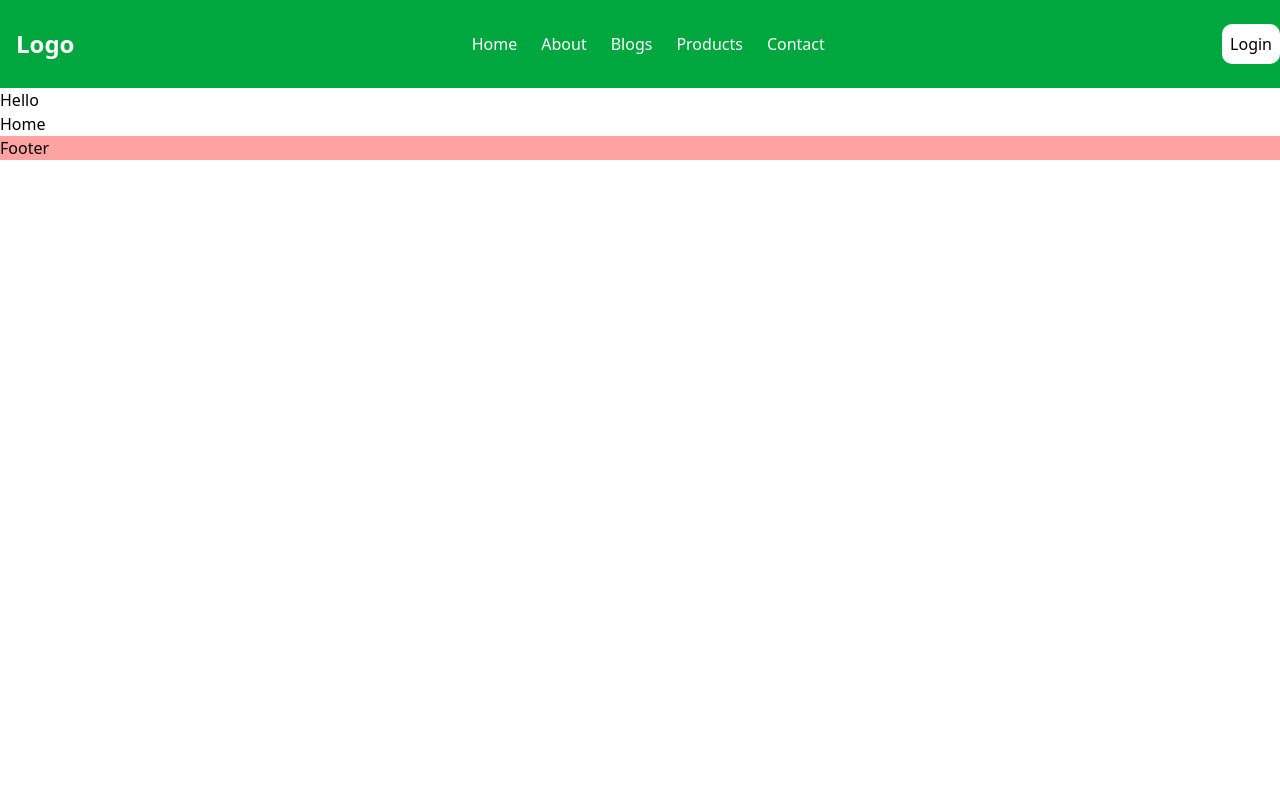
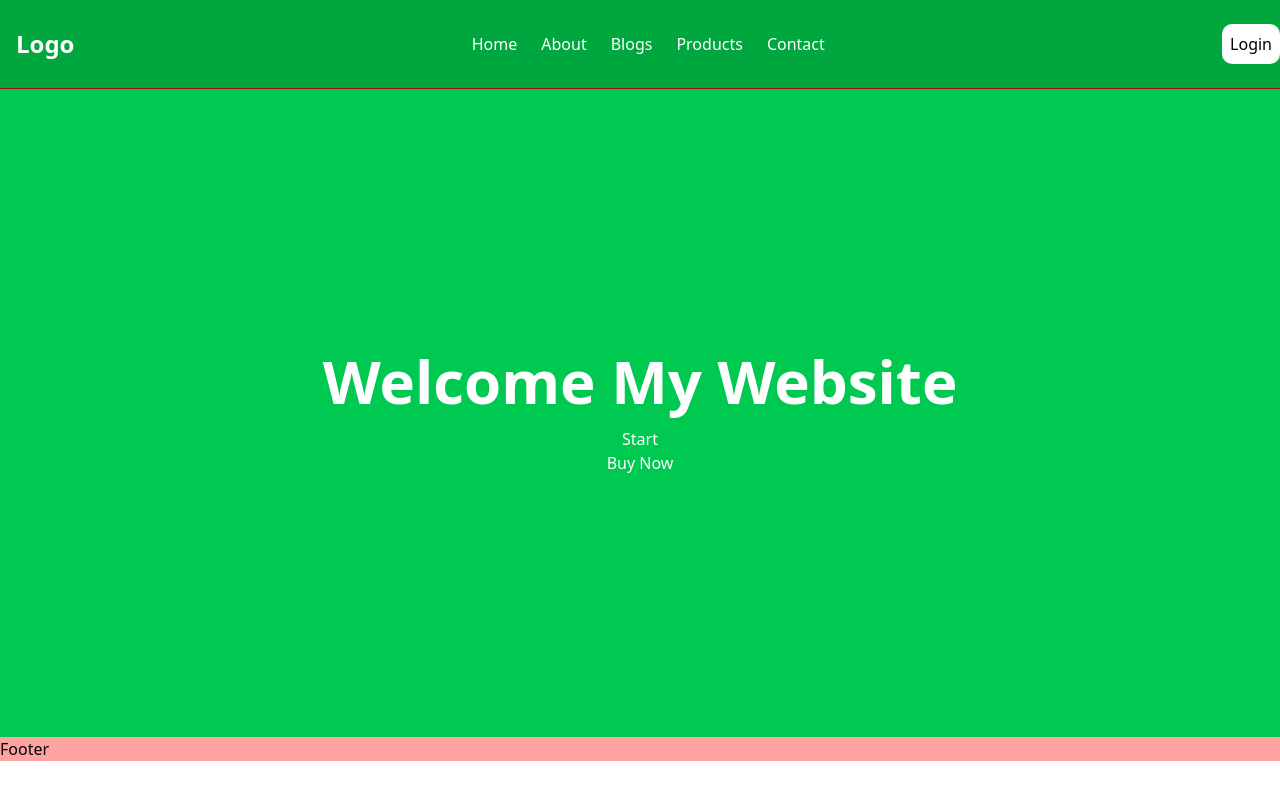
Before and after one commit to HasibCoderLab/React-Project-02, a React (Vite) app: page / in a window 1280 px wide. Built offline with nearby package versions, Linux system fonts and the light colour scheme.

Commit message:
style for h1

```diff
--- a/src/components/Hero/Hero.jsx
+++ b/src/components/Hero/Hero.jsx
@@ -2,8 +2,10 @@ import React from 'react'
 
 const Hero = () => {
   return (
-    <div>
-        <h1>Hello</h1>
+    <div className='flex flex-col bg-green-500  text-white text-center justify-center h-[81vh]'>
+        <h1 className='font-bold text-4xl mb-4 md:text-6xl '>Welcome My Website</h1>
+        <p>Start</p>
+        <button>Buy Now</button>
     </div>
   )
 }
--- a/src/components/Home/Home.jsx
+++ b/src/components/Home/Home.jsx
@@ -5,8 +5,6 @@ const Home = () => {
   return (
     <div>
       <Hero></Hero>
-      Home
-
     </div>
   )
 }
--- a/src/components/Navbar/Navbar.jsx
+++ b/src/components/Navbar/Navbar.jsx
@@ -12,7 +12,7 @@ const Navbar = () => {
     }
 
     return (
-        <nav className='bg-green-600 text-white py-4 md:py-6 relative'>
+        <nav className='bg-green-600 text-white py-4 md:py-6 sticky top-0 z-10 border-b border-red-800'>
             <div className=' container mx-auto flex   justify-between items-center '>
                 <h1 className='text-2xl ml-4 font-bold'>Logo</h1>
 
```
